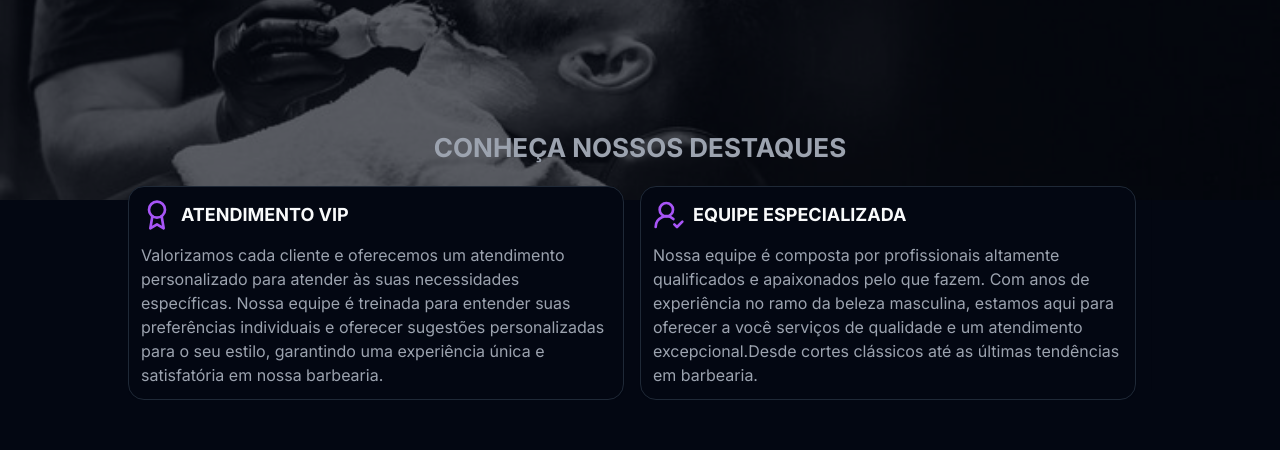
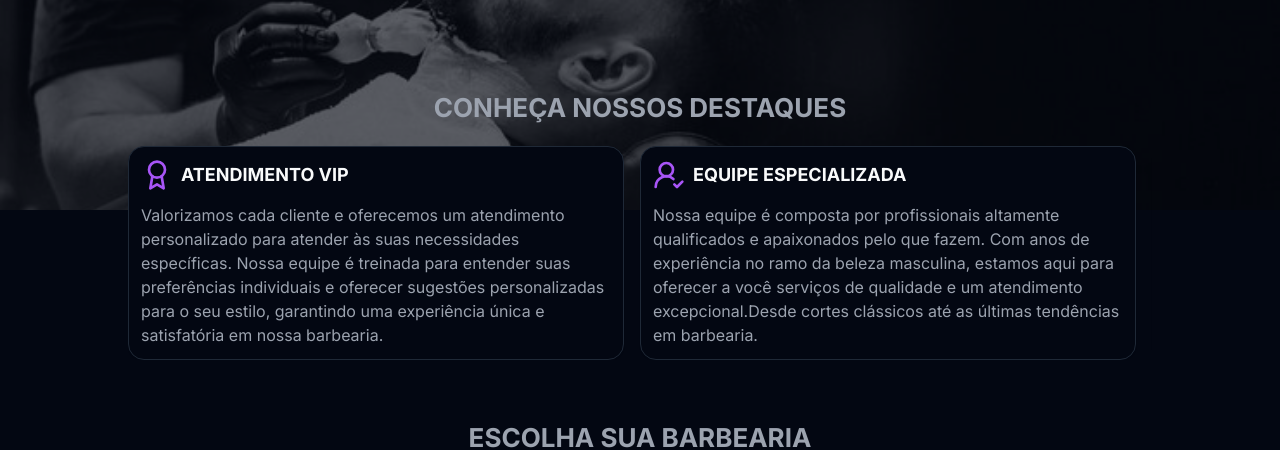
Before and after one commit to Israelkilday/BARBERBLEND, a Next.js app: page / in a window 1280 px wide. Shown: the part 360-810 px from the top of the page. Built offline with nearby package versions, Linux system fonts and the light colour scheme; no server answers; the database is empty.

Commit message:
style: adjusting hight image home and padding footer

```diff
--- a/app/(home)/page.tsx
+++ b/app/(home)/page.tsx
@@ -115,12 +115,12 @@ export default async function Home() {
           style={{
             objectFit: "cover",
           }}
-          className="-z-30 opacity-40 grayscale hidden lg:flex max-h-[560px]"
+          className="-z-30 opacity-40 grayscale hidden lg:flex max-h-[570px]"
         />
       </div >
 
-      <div className="mt-6 lg:mt-16 lg:px-32">
-        <h2 className="px-5 text-sm lg:text-center mb-3 lg:mb-6 uppercase text-gray-400 font-bold md:text-lg lg:text-[26px] lg:px-0 lg:pt-16">
+      <div className="mt-6 lg:pt-6 lg:px-32">
+        <h2 className="px-5 text-sm lg:text-center mb-3 lg:mb-6 uppercase text-gray-400 font-bold md:text-lg lg:text-[26px] lg:px-0">
           Conheça nossos destaques
         </h2>
 
--- a/app/_components/footer.tsx
+++ b/app/_components/footer.tsx
@@ -97,8 +97,8 @@ const Footer = () => {
                 </div>
             </div>
 
-            <div className="flex items-center justify-between px-5 lg:px-32 py-6 border-t border-gray-700 bg-secondary">
-                <p className="text-gray-400 text-xs font-bold opacity-75 md:text-base">
+            <div className="flex items-center justify-between px-5 lg:px-32 py-5 border-t border-gray-700 bg-secondary">
+                <p className="text-gray-400 text-sm font-bold opacity-75 md:text-base">
                     © 2024 ISRAEL KILDAY<br className="md:hidden"/> - Todos os direitos reservados
                 </p>
 
```
